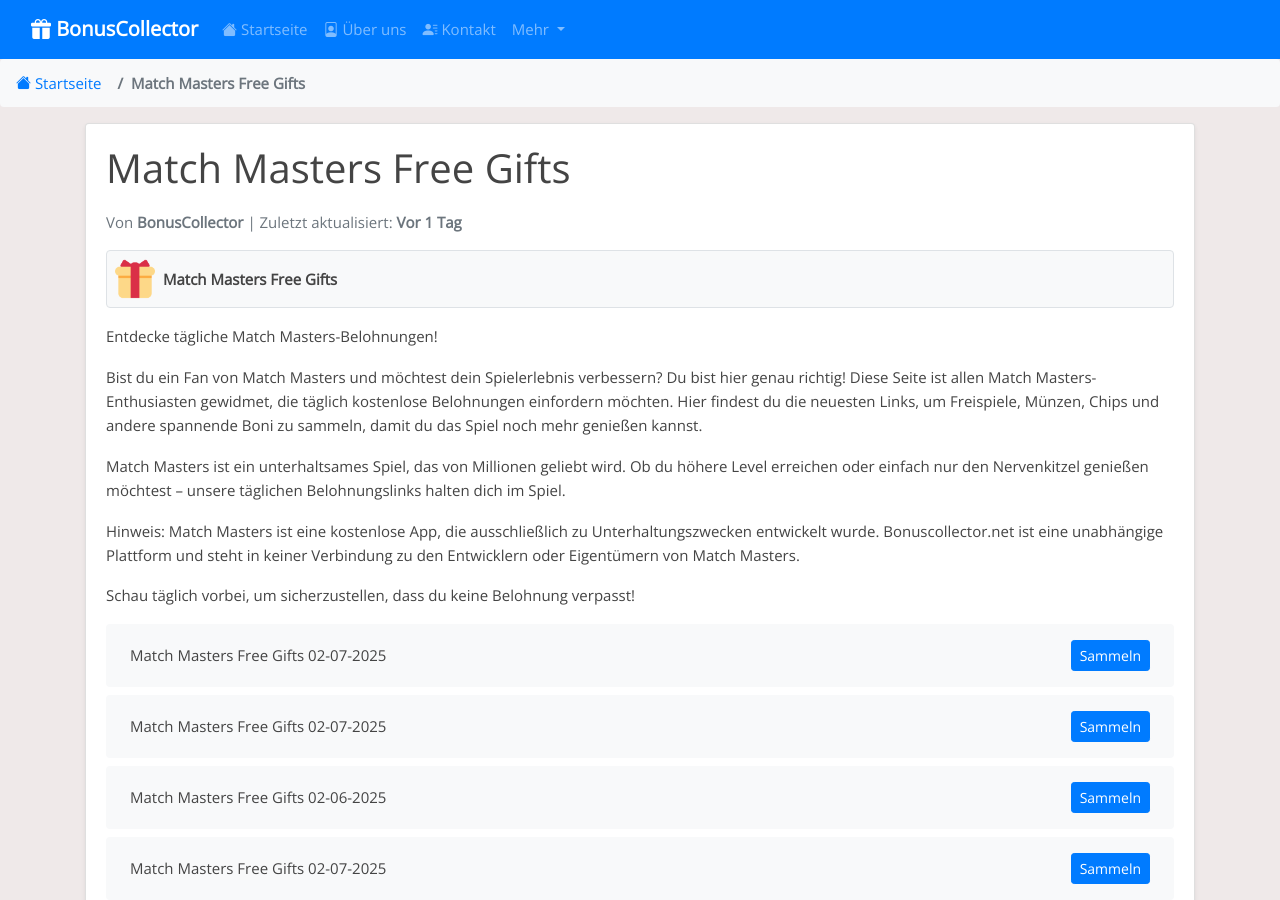
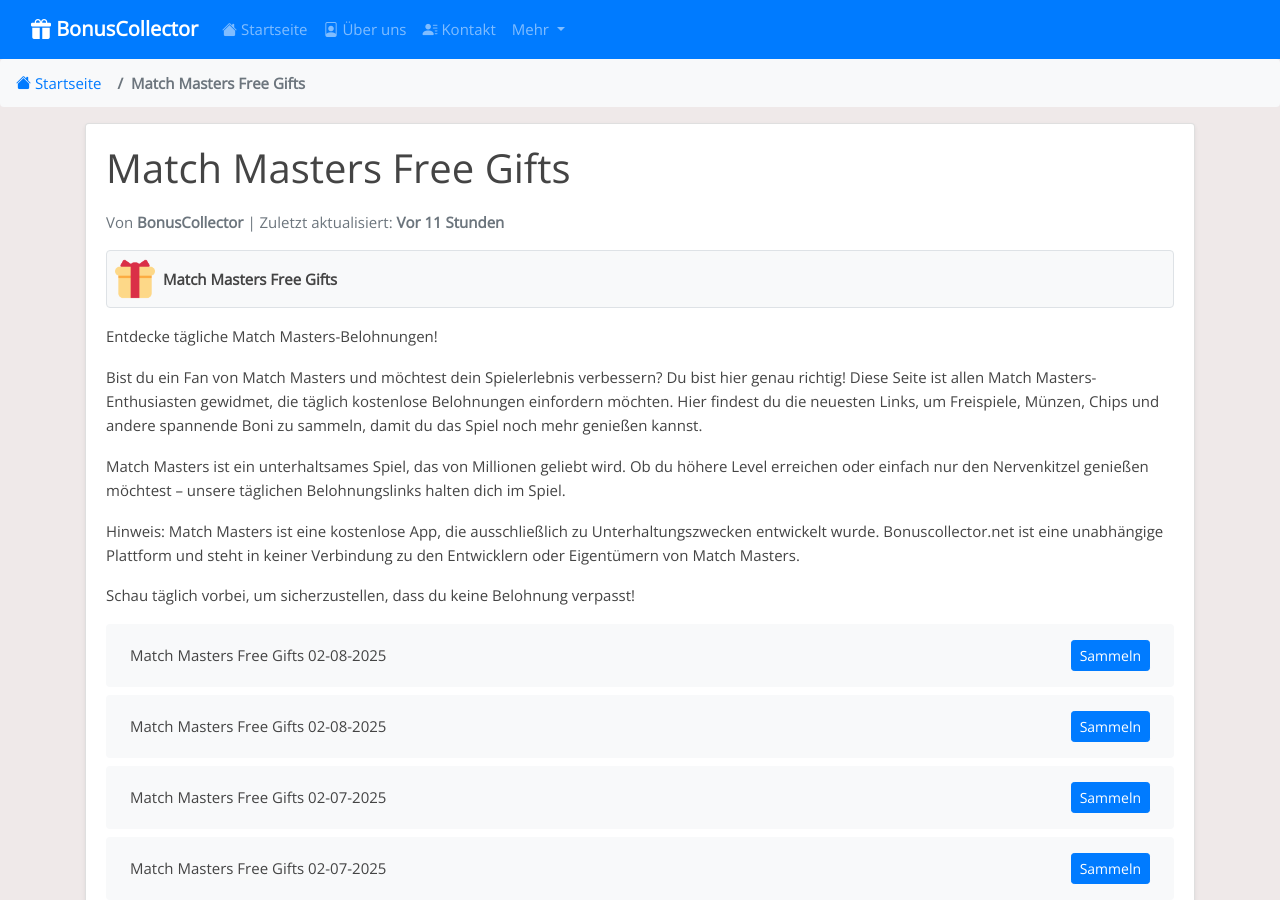
Before and after one commit to Prollad99/bs-de, a Jekyll site: the page built from _posts/2025-01-18-match-masters.md, in a window 1280 px wide and 900 px high. Built offline with Jekyll 4.4.1, drawn with Linux system fonts in a browser that asks for light colours; some of the changed text lies outside the part shown.

Commit message:
Aktualisiere match-masters-Belohnungslinks, Inhalte und Änderungsdatum

```diff
--- a/_data/include_files.yml
+++ b/_data/include_files.yml
@@ -5,7 +5,7 @@
   last_modified: 2025-02-08 14:32:37
 
 match-masters.html:
-  last_modified: 2025-02-07 16:10:10
+  last_modified: 2025-02-08 17:31:38
 
 monopoly-go.html:
   last_modified: 2025-02-08 05:33:32
--- a/_includes/match-masters.html
+++ b/_includes/match-masters.html
@@ -1,4 +1,12 @@
 <ul class="list-group mt-3 mb-4">
+  <li class="list-group-item d-flex justify-content-between align-items-center">
+    <span>Match Masters Free Gifts 02-08-2025</span>
+    <a href="https://go.matchmasters.io/l/p/nctczdM3OKc" class="btn btn-primary btn-sm">Sammeln</a>
+  </li>
+  <li class="list-group-item d-flex justify-content-between align-items-center">
+    <span>Match Masters Free Gifts 02-08-2025</span>
+    <a href="https://go.matchmasters.io/l/p/RA-AmT-QL-4" class="btn btn-primary btn-sm">Sammeln</a>
+  </li>
   <li class="list-group-item d-flex justify-content-between align-items-center">
     <span>Match Masters Free Gifts 02-07-2025</span>
     <a href="https://go.matchmasters.io/l/p/DTEjXYddVkM" class="btn btn-primary btn-sm">Sammeln</a>
@@ -391,12 +399,4 @@
     <span>Match Masters Free Gifts 01-18-2025</span>
     <a href="https://go.matchmasters.io/l/p/bX3USLCSPnI" class="btn btn-primary btn-sm">Sammeln</a>
   </li>
-  <li class="list-group-item d-flex justify-content-between align-items-center">
-    <span>Match Masters Free Gifts 01-18-2025</span>
-    <a href="https://go.matchmasters.io/l/p/9nw3gdzEigE" class="btn btn-primary btn-sm">Sammeln</a>
-  </li>
-  <li class="list-group-item d-flex justify-content-between align-items-center">
-    <span>Match Masters Free Gifts 01-18-2025</span>
-    <a href="https://go.matchmasters.io/l/p/hbae--gSR94" class="btn btn-primary btn-sm">Sammeln</a>
-  </li>
 </ul>
```
Also changed, not shown: links-json/match-masters.json (+8 -8 lines).
